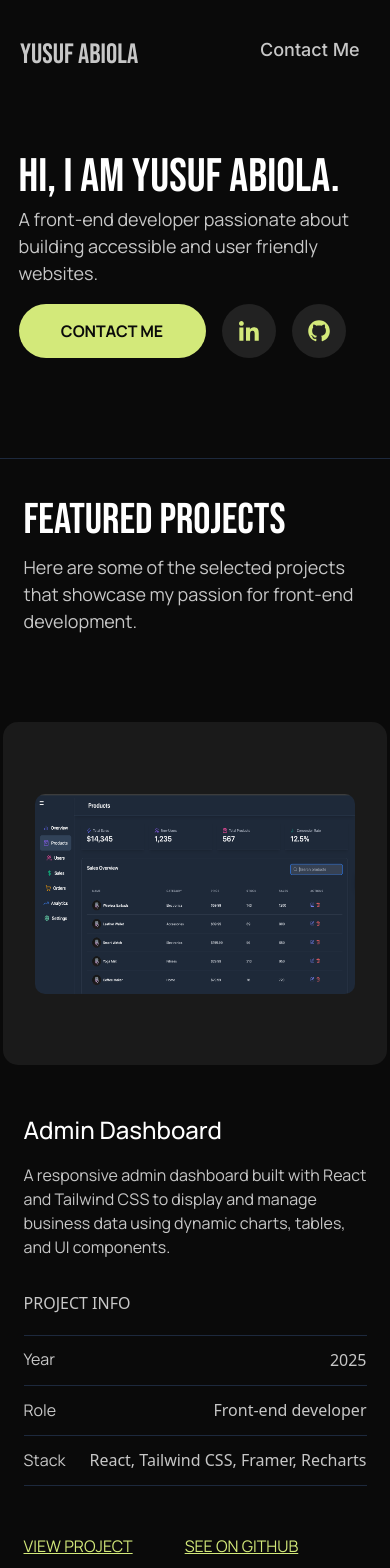
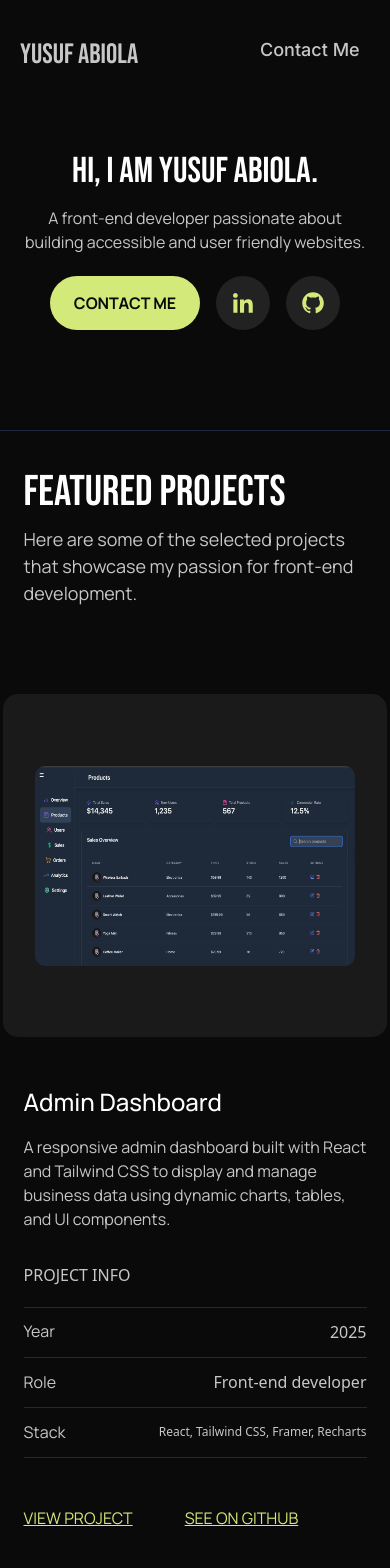
Before and after one commit to Bigbilly-github/my-portfolio, a React (Vite) app: page /#/ in a window 390 px wide. Shown: the top 1568 px of the page. Built offline with nearby package versions, Linux system fonts and the light colour scheme.

Commit message:
correctional changes

```diff
--- a/src/components/aboutme.jsx
+++ b/src/components/aboutme.jsx
@@ -32,7 +32,7 @@ function Aboutme (){
 
                         </p>
                         <p className="font-manrope mb-[81px]  text-[16px] md:text-[18px] leading-[150%] xl:w-[702px]  md:w-[600px] w-[343px] mt-[16px]  text-[#C7C7C7]">
-                        🚀 Let’s build something amazing together!
+                         Let’s build something amazing together!
                         </p>
 
 
--- a/src/components/hero.jsx
+++ b/src/components/hero.jsx
@@ -16,15 +16,15 @@ function Hero (){
     return(
         <>
         <section className="xl:mt-[126px] mt-[156px] w-full flex justify-center  items-center">
-            <div >
-                <h1 className=" xl:w-[644px] md:w-[704px] w-[353px] sm:w-[393px] mb-0  md:h-[100px] h-[40px] sm:h-[60px] xl:h-[182px] font-bebas font-normal sm:text-[57px] text-[47px] md:text-[101px] leading-[90%] text-[#FFFFFF]">
+            <div className="flex items-center flex-col xl:items-start" >
+                <h1 className=" xl:w-[644px] md:w-[704px] w-[353px] lg:text-left text-center sm:w-[393px] mb-0  md:h-[100px] h-[40px] sm:h-[60px] xl:h-[182px] font-bebas font-normal sm:text-[57px] text-[36px] md:text-[101px] leading-[90%] text-[#FFFFFF]">
                 HI, I AM <br className="hidden xl:block"/>YUSUF ABIOLA.
                 </h1>
-                <p className="font-manrope mb-0  mt-[10px] text-[18px] leading-[150%] text-[#C7C7C7]  sm:w-[393px] w-[353px] xl:w-[544px]  md:w-[704px] h-[78px] md:h-[54px]">
+                <p className="font-manrope mb-0  mt-[10px] sm:text-[18px] lg:text-left text-center leading-[150%] text-[#C7C7C7]  sm:w-[393px] w-[353px] xl:w-[544px]  md:w-[704px] sm:h-[78px] h-[50px] md:h-[54px]">
                 A front-end developer passionate about building accessible and user friendly websites.
                 </p>
                 <div className="flex gap-[16px] mt-[20px] md:mt-[40px]">
-                    <button onClick={scrollToPositionContact} className="w-[187px] active:bg-black active:text-black  h-[54px] bg-[#D3E97A] hover:text-[#D3E97A] rounded-[100px] border-0 text-center  font-manrope font-bold text-[16px] leading-[100%] hover:bg-[#0A0A0A] text-[#0A0A0A]">
+                    <button onClick={scrollToPositionContact} className="py-[10px] px-[24px] active:bg-black active:text-black  h-[54px] bg-[#D3E97A] hover:text-[#D3E97A] rounded-[100px] border-0 text-center  font-manrope font-bold text-[16px] leading-[100%] hover:bg-[#0A0A0A] text-[#0A0A0A]">
                         CONTACT ME
                     </button>
                    <a href="https://linkedin.com/in/abioladblogger"  ><img src={linkedin} alt="linkedin icon" /></a>
--- a/src/components/projects.jsx
+++ b/src/components/projects.jsx
@@ -139,7 +139,7 @@ function Projects (){
                                <p className="text-[16px] font-manrope w-[33px] ">
                                   Stack
                                </p>
-                               <p>
+                               <p className="text-[12px] sm:text-[16px]">
                                     {project.stack}
                                </p>
 
```
